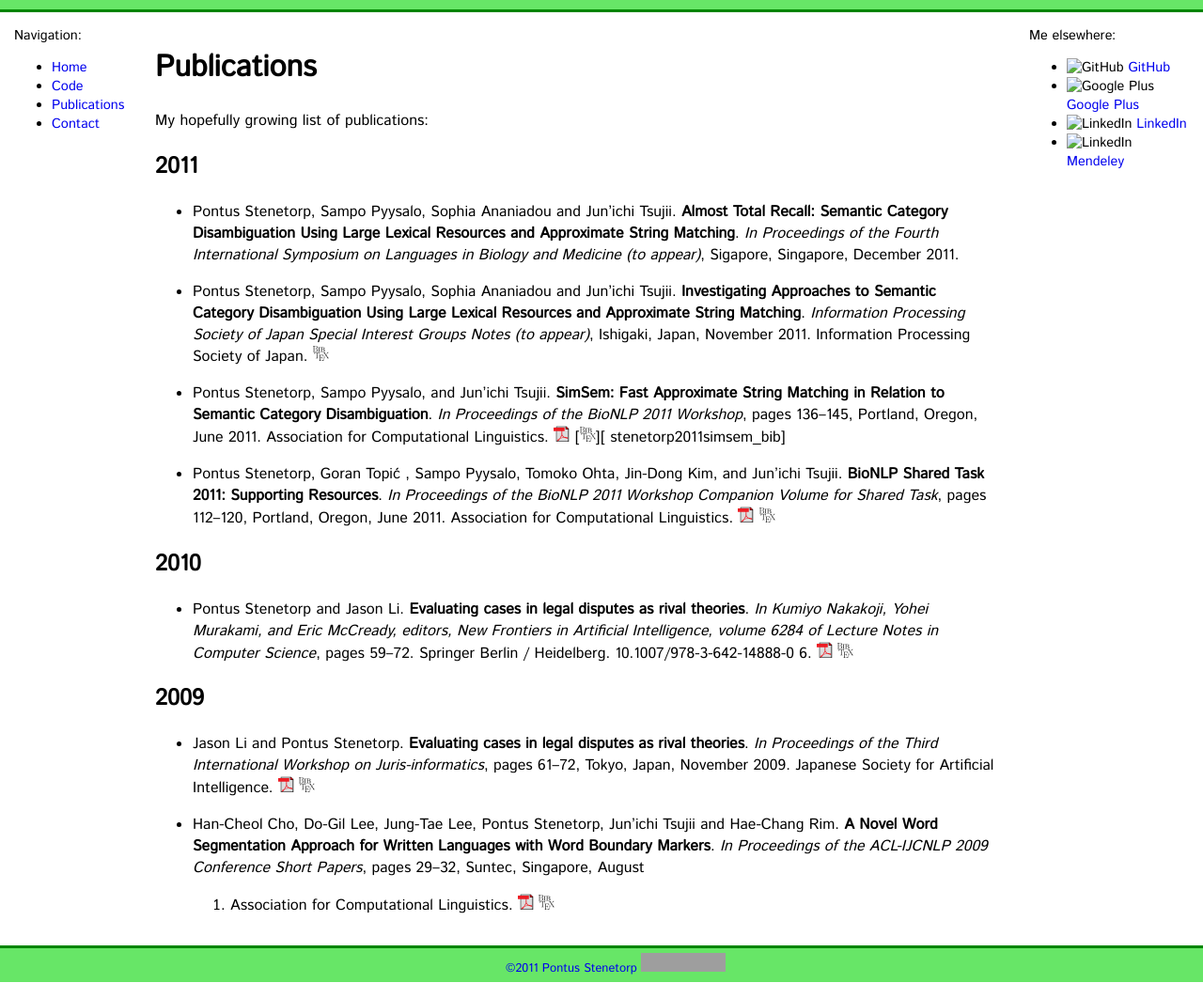
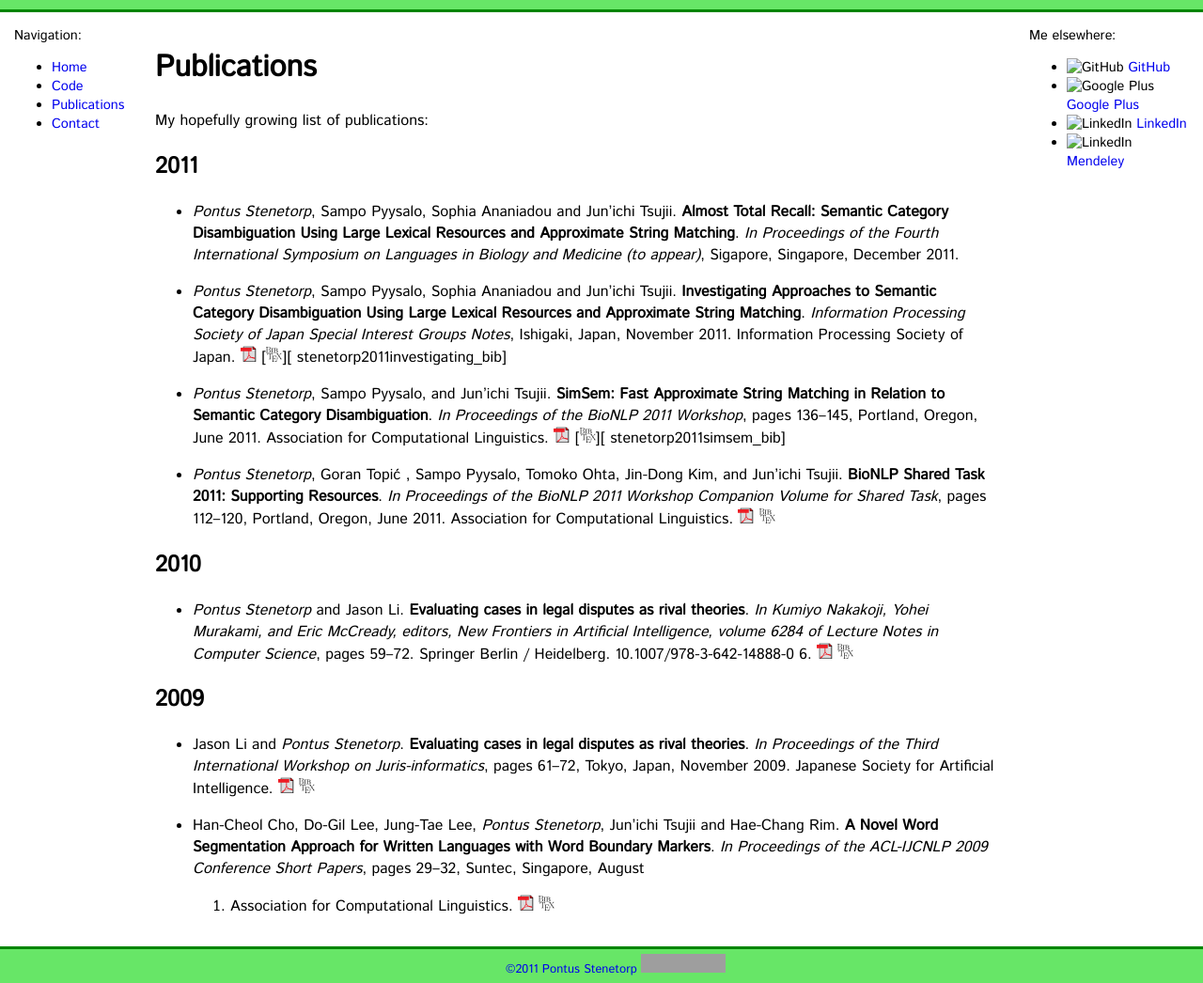
Before and after one commit to gbouchar/ninjin.github.io, a Jekyll site: the page built from publications.md, in a window 1280 px wide. Shown: the whole page at 94% size. Built offline with Jekyll 4.4.1, drawn with Linux system fonts in a browser that asks for light colours; some web fonts are replaced; Markdown is read by kramdown in place of the engine named in the settings; grey boxes are pictures that could not be loaded.

Commit message:
Updates for the Ishigakijima meeting.

```diff
--- a/publications.md
+++ b/publications.md
@@ -9,28 +9,29 @@ My hopefully growing list of publications:
 
 ## 2011 ##
 
-* Pontus Stenetorp, Sampo Pyysalo, Sophia Ananiadou and Jun’ichi Tsujii.
+* *Pontus Stenetorp*, Sampo Pyysalo, Sophia Ananiadou and Jun’ichi Tsujii.
     **Almost Total Recall: Semantic Category Disambiguation Using Large Lexical
     Resources and Approximate String Matching**.
     *In Proceedings of the Fourth International Symposium on Languages in
     Biology and Medicine (to appear)*, Sigapore, Singapore, December 2011.
 
-* Pontus Stenetorp, Sampo Pyysalo, Sophia Ananiadou and Jun’ichi Tsujii.
+* *Pontus Stenetorp*, Sampo Pyysalo, Sophia Ananiadou and Jun’ichi Tsujii.
     **Investigating Approaches to Semantic Category Disambiguation Using Large
     Lexical Resources and Approximate String Matching**.
-    *Information Processing Society of Japan Special Interest Groups Notes (to appear)*,
+    *Information Processing Society of Japan Special Interest Groups Notes*,
     Ishigaki, Japan, November 2011. Information Processing Society of Japan.
-    [![BibTeX][bibtex_icon]][stenetorp2011investigating_bib]
+    [![PDF][pdf_icon]][stenetorp2011investigating] [![BibTeX][bibtex_icon]][
+    stenetorp2011investigating_bib]
 
 
-* Pontus Stenetorp, Sampo Pyysalo, and Jun’ichi Tsujii. **SimSem: Fast
+* *Pontus Stenetorp*, Sampo Pyysalo, and Jun’ichi Tsujii. **SimSem: Fast
     Approximate String Matching in Relation to Semantic Category
     Disambiguation**.  *In Proceedings of the BioNLP 2011 Workshop*, pages 136–145,
     Portland, Oregon, June 2011. Association for Computational Linguistics.
     [![PDF][pdf_icon]][stenetorp2011simsem] [![BibTeX][bibtex_icon]][
     stenetorp2011simsem_bib]
 
-* Pontus Stenetorp, Goran Topić , Sampo Pyysalo, Tomoko Ohta, Jin-Dong Kim,
+* *Pontus Stenetorp*, Goran Topić , Sampo Pyysalo, Tomoko Ohta, Jin-Dong Kim,
     and Jun’ichi Tsujii. **BioNLP Shared Task 2011: Supporting Resources**.
     *In Proceedings of the BioNLP 2011 Workshop Companion Volume for Shared
     Task*, pages 112–120, Portland, Oregon, June 2011. Association for
@@ -39,8 +40,8 @@ My hopefully growing list of publications:
 
 ## 2010 ##
 
-* Pontus Stenetorp and Jason Li. **Evaluating cases in legal disputes as rival
-    theories**. *In Kumiyo Nakakoji, Yohei Murakami, and Eric McCready,
+* *Pontus Stenetorp* and Jason Li. **Evaluating cases in legal disputes as
+    rival theories**. *In Kumiyo Nakakoji, Yohei Murakami, and Eric McCready,
     editors, New Frontiers in Artificial Intelligence, volume 6284 of Lecture
     Notes in Computer Science*, pages 59–72. Springer Berlin / Heidelberg.
     10.1007/978-3-642-14888-0 6. [![PDF][pdf_icon]][stenetorp2010evaluating]
@@ -48,13 +49,13 @@ My hopefully growing list of publications:
 
 ## 2009 ##
 
-* Jason Li and Pontus Stenetorp. **Evaluating cases in legal disputes as rival
-    theories**. *In Proceedings of the Third International Workshop on
+* Jason Li and *Pontus Stenetorp*. **Evaluating cases in legal disputes as
+    rival theories**. *In Proceedings of the Third International Workshop on
     Juris-informatics*, pages 61–72, Tokyo, Japan, November 2009. Japanese
     Society for Artificial Intelligence. [![PDF][pdf_icon]][li2009evaluating]
     [![BibTeX][bibtex_icon]][li2009evaluating_bib]
 
-* Han-Cheol Cho, Do-Gil Lee, Jung-Tae Lee, Pontus Stenetorp, Jun’ichi Tsujii
+* Han-Cheol Cho, Do-Gil Lee, Jung-Tae Lee, *Pontus Stenetorp*, Jun’ichi Tsujii
     and Hae-Chang Rim. **A Novel Word Segmentation Approach for Written
     Languages with Word Boundary Markers**. *In Proceedings of the ACL-IJCNLP
     2009 Conference Short Papers*, pages 29–32, Suntec, Singapore, August
@@ -63,6 +64,7 @@ My hopefully growing list of publications:
     [![BibTeX][bibtex_icon]][cho2009novel_bib]
 
 <!-- Publication and BibTeX links -->
+[stenetorp2011investigating]: stenetorp2011investigating.pdf
 [stenetorp2011investigating_bib]: stenetorp2011investigating.bib.txt
 [stenetorp2011simsem]: http://aclweb.org/anthology-new/W/W11/W11-0218.pdf
 [stenetorp2011simsem_bib]: http://aclweb.org/anthology-new/W/W11/W11-0218.bib
```
Also changed, not shown: other parts of publications.md (+1 -1 lines), 2 other files.
